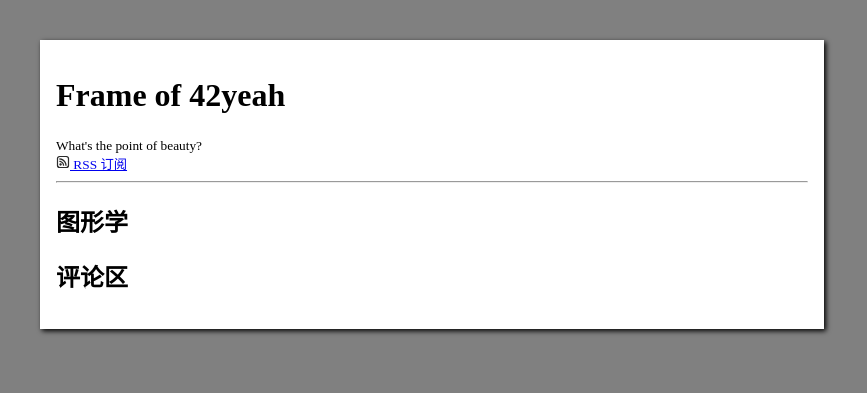
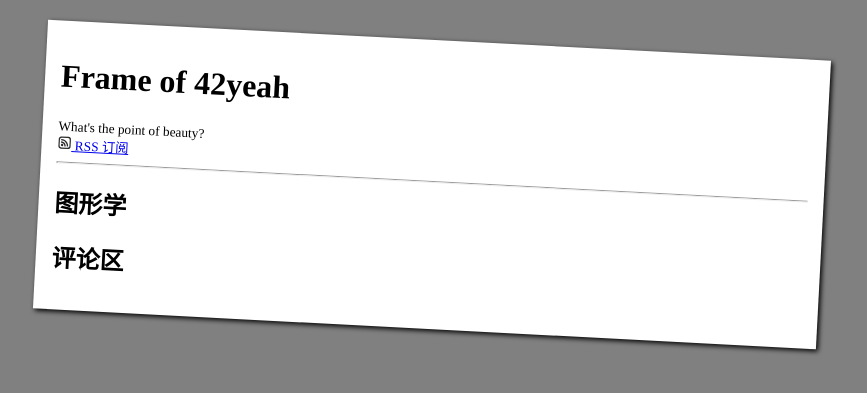
Before and after one commit to POTION4/potion4.github.io, a Jekyll site: the page built from cg/index.md, in a window 1280 px wide. Shown: the top 393 px of the page, without its empty margins (208-1075 px from the left). Built offline with Jekyll 4.4.1, drawn with Linux system fonts in a browser that asks for light colours; our own code applies the rules of GitHub Pages for plain Markdown files; comment, search, counter and statistics services are not loaded.

Commit message:
oh there!

```diff
--- a/css/style.css
+++ b/css/style.css
@@ -63,32 +63,16 @@ code {
 }
 
 
-div {
+#contentPane {
   transition-property: transform;
   transition-duration: 300ms;
+  transform: rotate(3deg);
 }
 
-a {
-  transition-property: transform;
-  transition-duration: 300ms;
+#contentPane:hover {
+  transform: rotate(0deg) scale(1.05);
 }
 
-img {
-  transition-property: transform;
-  transition-duration: 300ms;
-}
-
-div:hover {
-  transform: scale(1.05);
-}
-
-a:hover {
-  transform: scale(1.05);
-}
-
-img:hover {
-  transform: scale(1.05);
-}
 
 
 /* Those are highlight colors */
```
